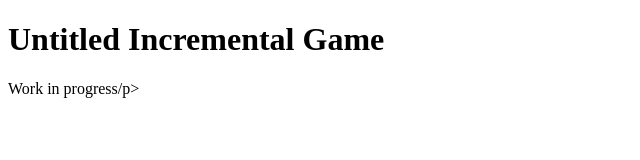
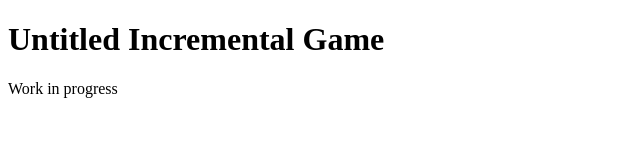
Before and after one commit to alemagno12/incremental-game-test, a plain HTML site: page index.html in a window 1280 px wide. Shown: the full height of the page, 0-640 px from the left. Drawn offline with Linux system fonts and the light colour scheme.

Commit message:
Update index.html

```diff
--- a/index.html
+++ b/index.html
@@ -5,6 +5,6 @@
 </head>
 <body>
 	<h1>Untitled Incremental Game</h1>
-	<p>Work in progress/p>
+	<p>Work in progress</p>
 </body>
 </html>
```
